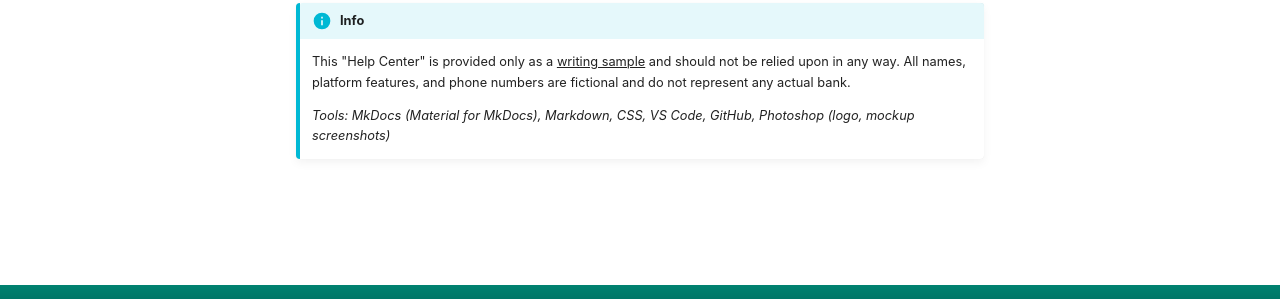
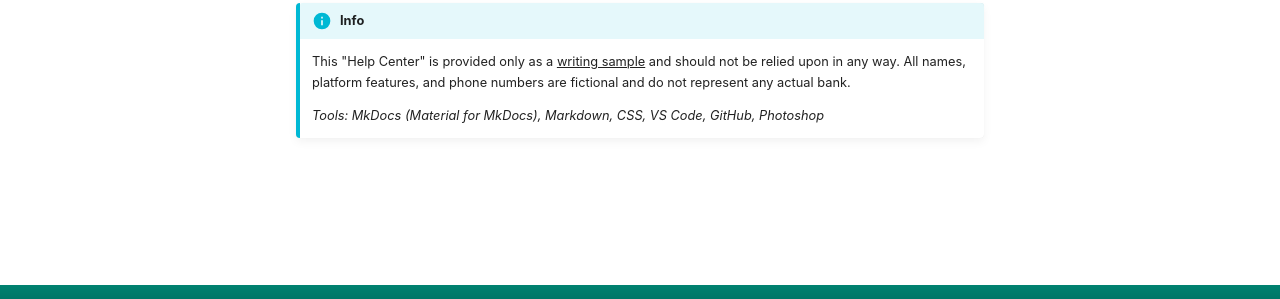
Before and after one commit to mlbms19/VeridaBank, an MkDocs documentation site: the page built from docs/index.md, in a window 1280 px wide. Shown: the part 571-870 px from the top of the page. Built offline with MkDocs 1.6.1 and Material for MkDocs 9.7.7, drawn with Linux system fonts in a browser that asks for light colours; some web fonts are replaced.

Commit message:
Update main page content

```diff
--- a/docs/index.md
+++ b/docs/index.md
@@ -22,4 +22,4 @@
 
     This "Help Center" is provided only as a <u>writing sample</u> and should not be relied upon in any way. All names, platform features, and phone numbers are fictional and do not represent any actual bank.
 
-    *Tools: MkDocs (Material for MkDocs), Markdown, CSS, VS Code, GitHub, Photoshop (logo, mockup screenshots)*
+    *Tools: MkDocs (Material for MkDocs), Markdown, CSS, VS Code, GitHub, Photoshop*
```
